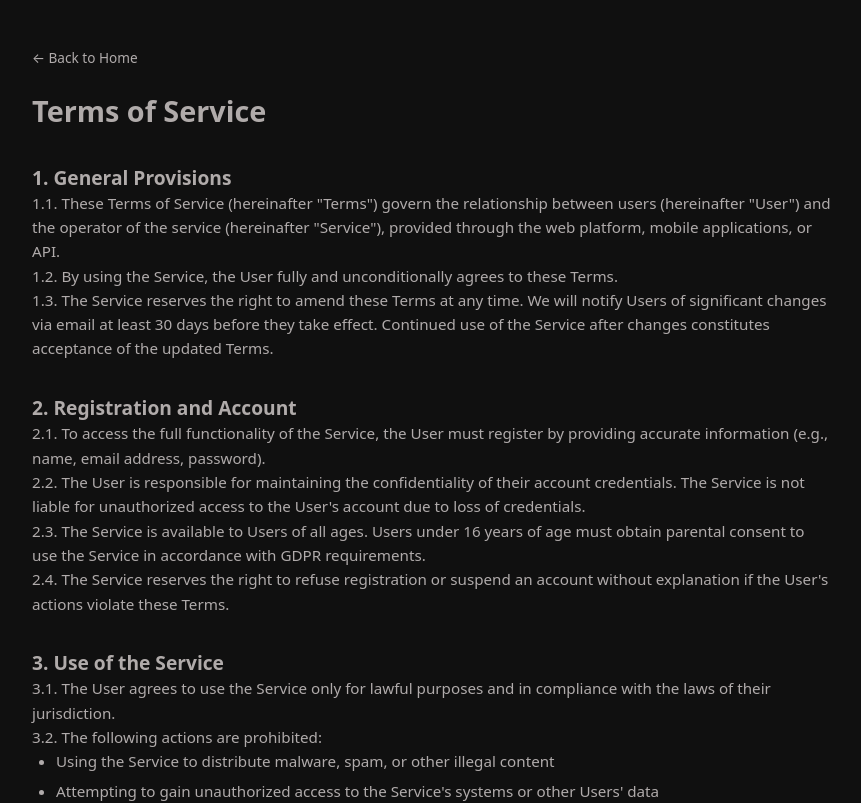
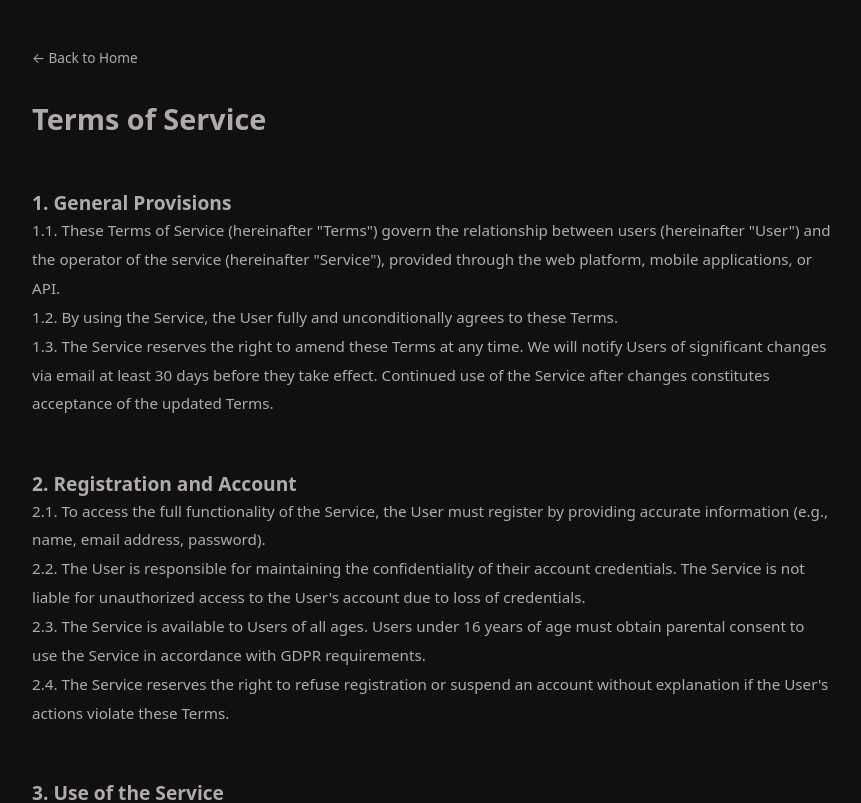
Before and after one commit to OwlDevHub/owl_website, a React (Create React App) app: page /terms in a window 1280 px wide. Shown: the top 803 px of the page, without its empty margins (208-1069 px from the left). Built offline with nearby package versions, Linux system fonts and the light colour scheme.

Commit message:
style: make feature grid full-width, fix spacing

```diff
--- a/src/styles/index.css
+++ b/src/styles/index.css
@@ -325,6 +325,7 @@ input {
   display: grid;
   grid-template-columns: repeat(3, 1fr);
   gap: var(--space-sm);
+  width: 100%;
 }
 
 .feature-card {
@@ -604,7 +605,7 @@ input {
   max-width: 50rem;
   width: 85%;
   display: grid;
-  gap: var(--space-md);
+  gap: var(--space-lg);
 }
 
 .privacy-container h1 {
@@ -613,12 +614,12 @@ input {
 
 .privacy-container h2 {
   font-size: var(--text-sub);
-  margin-top: var(--space-xs);
+  margin-top: var(--space-sm);
 }
 
 .privacy-container p,
 .privacy-container li {
-  line-height: 1.6;
+  line-height: 1.9;
   font-size: var(--text-base);
 }
 
```
